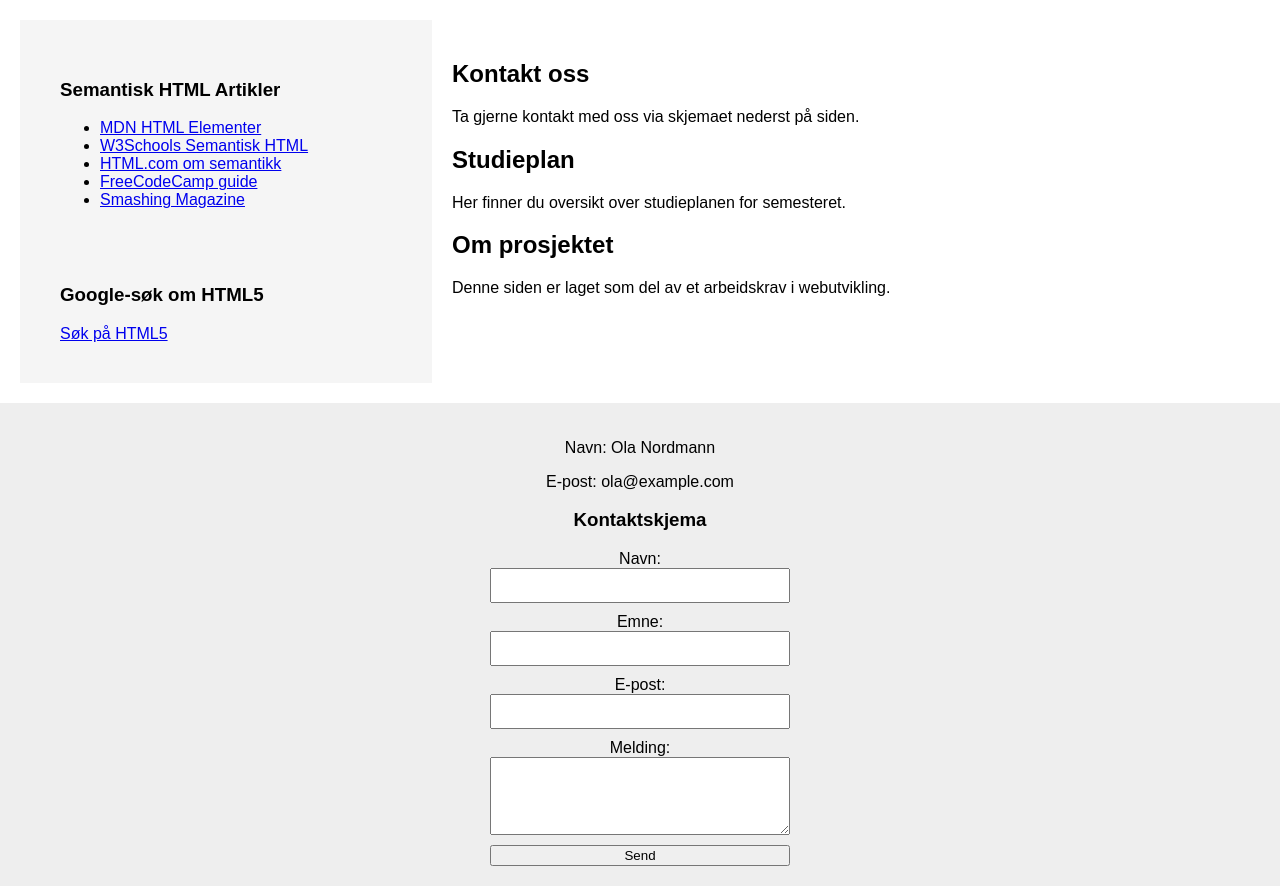
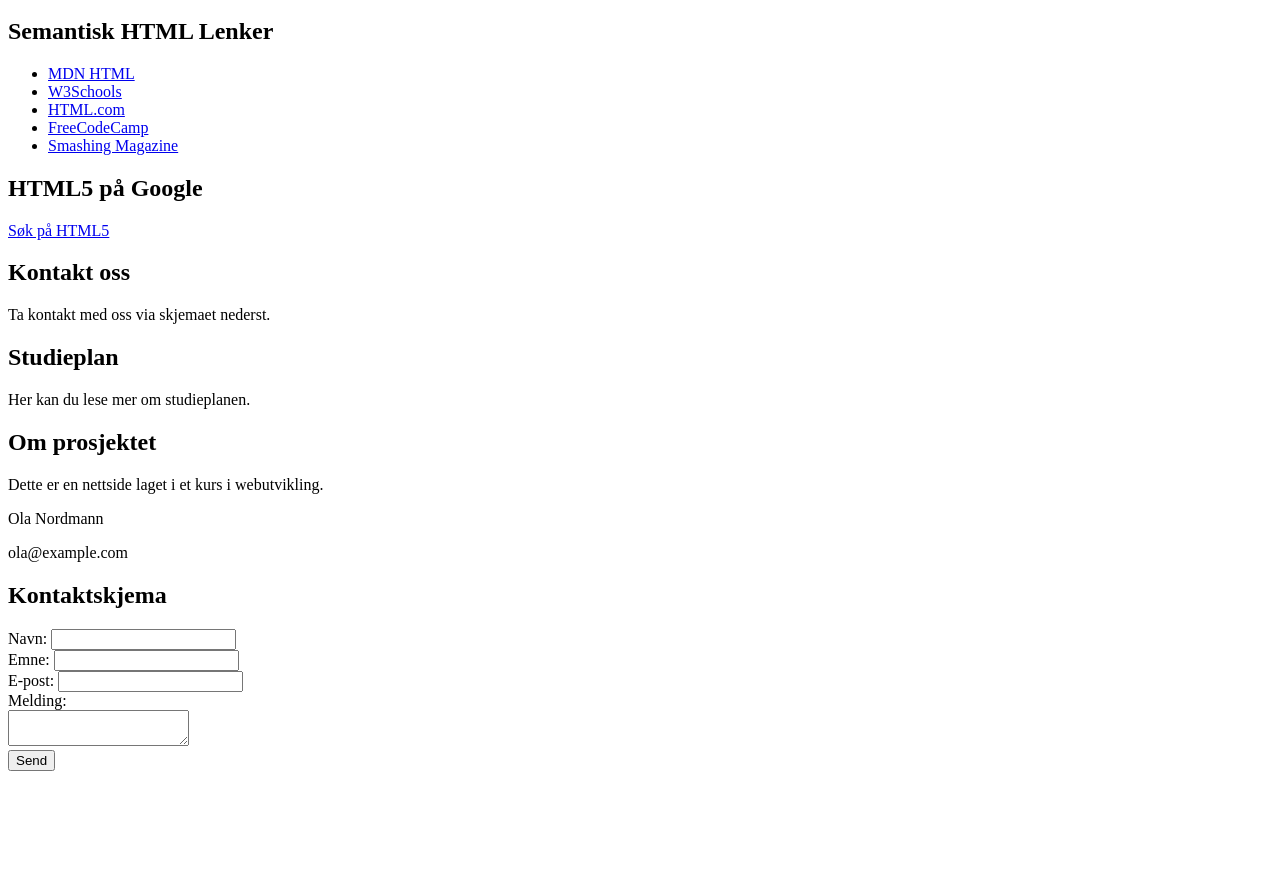
Before and after one commit to Zemmou2006/Soundbox2, a plain HTML site: page Index.html in a window 1280 px wide. Shown: the part 154-1040 px from the top of the page. After the commit the page ends 933 px from the top, so only its background shows below. Drawn offline with Linux system fonts and the light colour scheme.

Commit message:
Update Index.html

```diff
--- a/Index.html
+++ b/Index.html
@@ -3,19 +3,7 @@
 <head>
   <meta charset="UTF-8">
   <meta name="viewport" content="width=device-width, initial-scale=1.0">
-  <title>Min Nettsted</title>
-  <style>
-    body { font-family: Arial, sans-serif; margin: 0; padding: 0; }
-    header, footer { background-color: #eee; padding: 20px; text-align: center; }
-    nav ul { list-style: none; display: flex; justify-content: center; padding: 0; }
-    nav li { margin: 0 10px; }
-    nav a { text-decoration: none; color: #333; }
-    main { display: flex; padding: 20px; }
-    aside { width: 30%; padding: 20px; background: #f5f5f5; }
-    section { flex: 1; padding: 20px; }
-    footer form { display: flex; flex-direction: column; width: 300px; margin: 0 auto; }
-    footer input, footer textarea { margin-bottom: 10px; padding: 8px; }
-  </style>
+  <title>Min nettside</title>
 </head>
 <body>
 
@@ -32,61 +20,58 @@
   </header>
 
   <main>
-    <!-- Sideområde -->
     <aside>
       <section>
-        <h3>Semantisk HTML Artikler</h3>
+        <h2>Semantisk HTML Lenker</h2>
         <ul>
-          <li><a href="https://developer.mozilla.org/no/docs/Web/HTML/Element">MDN HTML Elementer</a></li>
-          <li><a href="https://www.w3schools.com/html/html5_semantic_elements.asp">W3Schools Semantisk HTML</a></li>
-          <li><a href="https://html.com/semantic-markup/">HTML.com om semantikk</a></li>
-          <li><a href="https://www.freecodecamp.org/news/semantic-html5-elements/">FreeCodeCamp guide</a></li>
+          <li><a href="https://developer.mozilla.org/no/docs/Web/HTML/Element">MDN HTML</a></li>
+          <li><a href="https://www.w3schools.com/html/html5_semantic_elements.asp">W3Schools</a></li>
+          <li><a href="https://html.com/semantic-markup/">HTML.com</a></li>
+          <li><a href="https://www.freecodecamp.org/news/semantic-html5-elements/">FreeCodeCamp</a></li>
           <li><a href="https://www.smashingmagazine.com/2020/01/semantic-html5-guide/">Smashing Magazine</a></li>
         </ul>
       </section>
       <section>
-        <h3>Google-søk om HTML5</h3>
+        <h2>HTML5 på Google</h2>
         <a href="https://www.google.com/search?q=html5">Søk på HTML5</a>
       </section>
     </aside>
 
-    <!-- Hovedområde -->
     <section>
       <article>
         <h2>Kontakt oss</h2>
-        <p>Ta gjerne kontakt med oss via skjemaet nederst på siden.</p>
+        <p>Ta kontakt med oss via skjemaet nederst.</p>
       </article>
       <article>
         <h2>Studieplan</h2>
-        <p>Her finner du oversikt over studieplanen for semesteret.</p>
+        <p>Her kan du lese mer om studieplanen.</p>
       </article>
       <article>
         <h2>Om prosjektet</h2>
-        <p>Denne siden er laget som del av et arbeidskrav i webutvikling.</p>
+        <p>Dette er en nettside laget i et kurs i webutvikling.</p>
       </article>
     </section>
   </main>
 
-  <!-- Footer med kontaktskjema -->
   <footer id="kontakt">
-    <p>Navn: Ola Nordmann</p>
-    <p>E-post: ola@example.com</p>
+    <p>Ola Nordmann</p>
+    <p>ola@example.com</p>
 
-    <h3>Kontaktskjema</h3>
-    <form action="#" method="post">
+    <h2>Kontaktskjema</h2>
+    <form>
       <label for="navn">Navn:</label>
-      <input type="text" id="navn" name="navn" required>
+      <input type="text" id="navn" name="navn"><br>
 
       <label for="emne">Emne:</label>
-      <input type="text" id="emne" name="emne" required>
+      <input type="text" id="emne" name="emne"><br>
 
       <label for="epost">E-post:</label>
-      <input type="email" id="epost" name="epost" required>
+      <input type="email" id="epost" name="epost"><br>
 
-      <label for="melding">Melding:</label>
-      <textarea id="melding" name="melding" rows="4" required></textarea>
+      <label for="melding">Melding:</label><br>
+      <textarea id="melding" name="melding"></textarea><br>
 
-      <button type="submit">Send</button>
+      <input type="submit" value="Send">
     </form>
   </footer>
 
```
